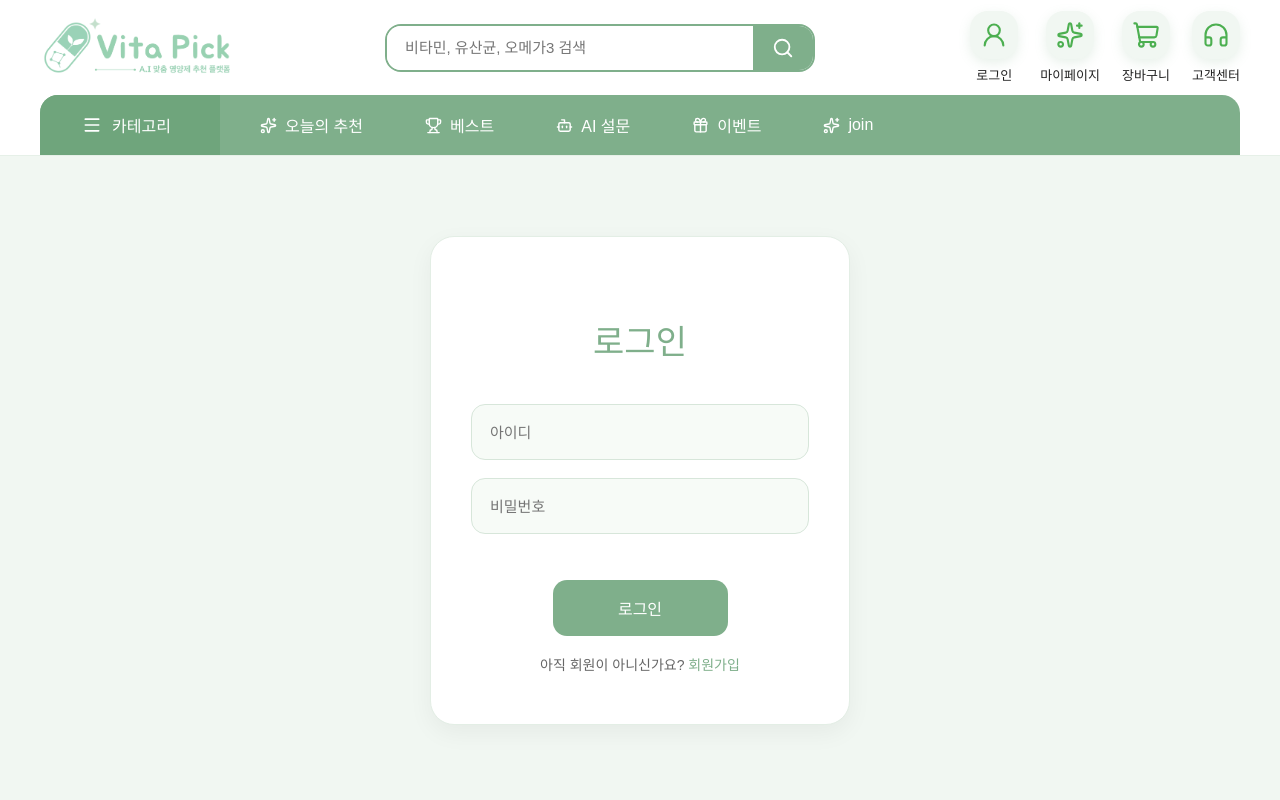
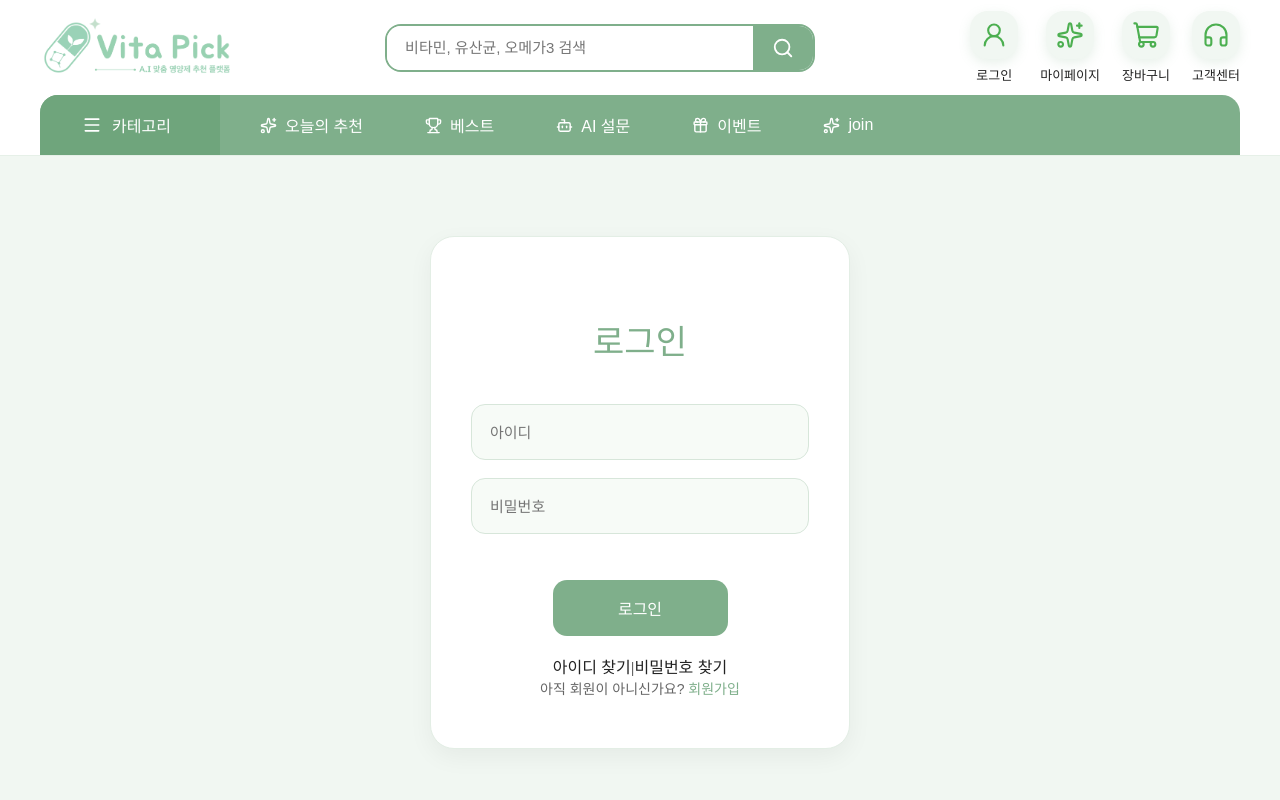
Before and after one commit to qkrwnstj1346/vitapick-FE, a React (Vite) app: page /v1/auth/login in a window 1280 px wide. Shown: the top 800 px of the page. Built offline with nearby package versions, Linux system fonts and the light colour scheme.

Commit message:
find.jsx 작성중

```diff
--- a/src/components/layout/Main.jsx
+++ b/src/components/layout/Main.jsx
@@ -3,6 +3,7 @@ import { Routes, Route } from 'react-router-dom';
 import Login from '../../pages/users/Login';
 import Home from '../../pages/home/Home';
 import Join from '../../pages/users/Join';
+// import FindId from '../../pages/users/FindId';
 import Sur from '../../pages/custom/Sur';
 // import MyPage from '../../pages/users/MyPage';
 
@@ -40,6 +41,8 @@ function Main({onLoginSubmit, isLoggedIn }) {
                     path="/v1/auth/login"
                     element={<Login onLoginSubmit={onLoginSubmit} />}
                 />
+
+                {/* <Route path="/v1/aut/findid" element={<FindId/>} /> */}
 
                 <Route
                     path="/v1/auth/join"
--- a/src/pages/users/Login.jsx
+++ b/src/pages/users/Login.jsx
@@ -34,6 +34,13 @@ const Login = ({ onLoginSubmit }) => {
                     <input type="submit" className="loginBtn" value="로그인" style={{ width: 175 }} /><br /><br />
                 </form>
 
+                <div className="find-links">
+                    <Link to="/v1/auth/findid">아이디 찾기</Link>
+                    <span className="divider">|</span>
+                    비밀번호 찾기
+                </div>
+
+
                 <span>
                     <span>아직 회원이 아니신가요?</span>&nbsp;
 
--- a/src/service/usersApi.js
+++ b/src/service/usersApi.js
@@ -19,6 +19,16 @@ export const UsersApi={
         return result;
     },
 
+    findId: async (userNm, email)=>{
+        const findIdData = {
+            userNm: userNm,
+            email: email,
+        };
+        const result = await apiCall.post(`/v1/auth/findid`, findIdData)
+        return result;
+    },
+
+
     //Server Data 요청
     //=> userdetail, memberlist, boardlist
     getServerData: async (url) => {
```
Also changed, not shown: src/pages/users/FindId.jsx (added, +42 -0 lines).
